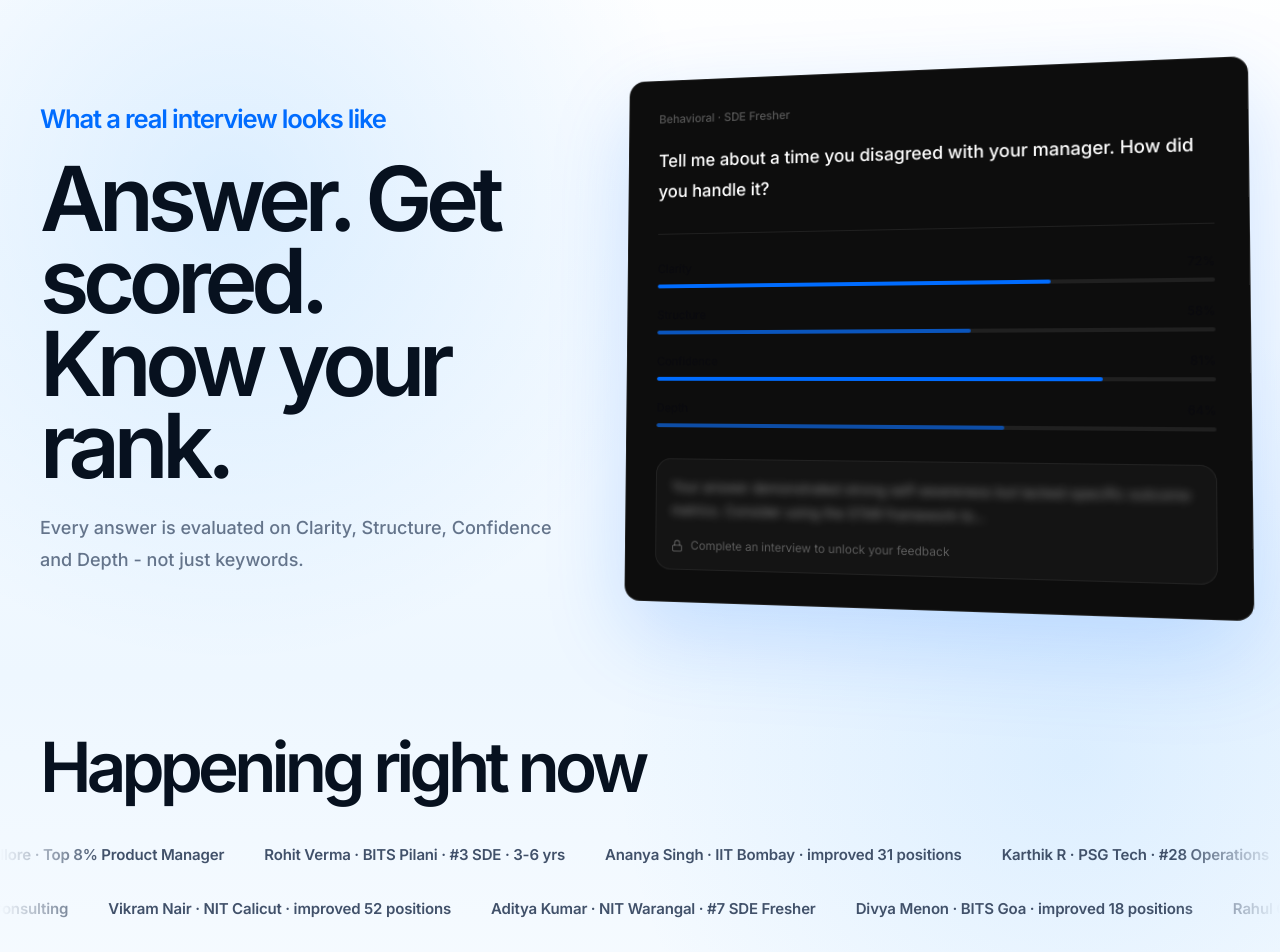
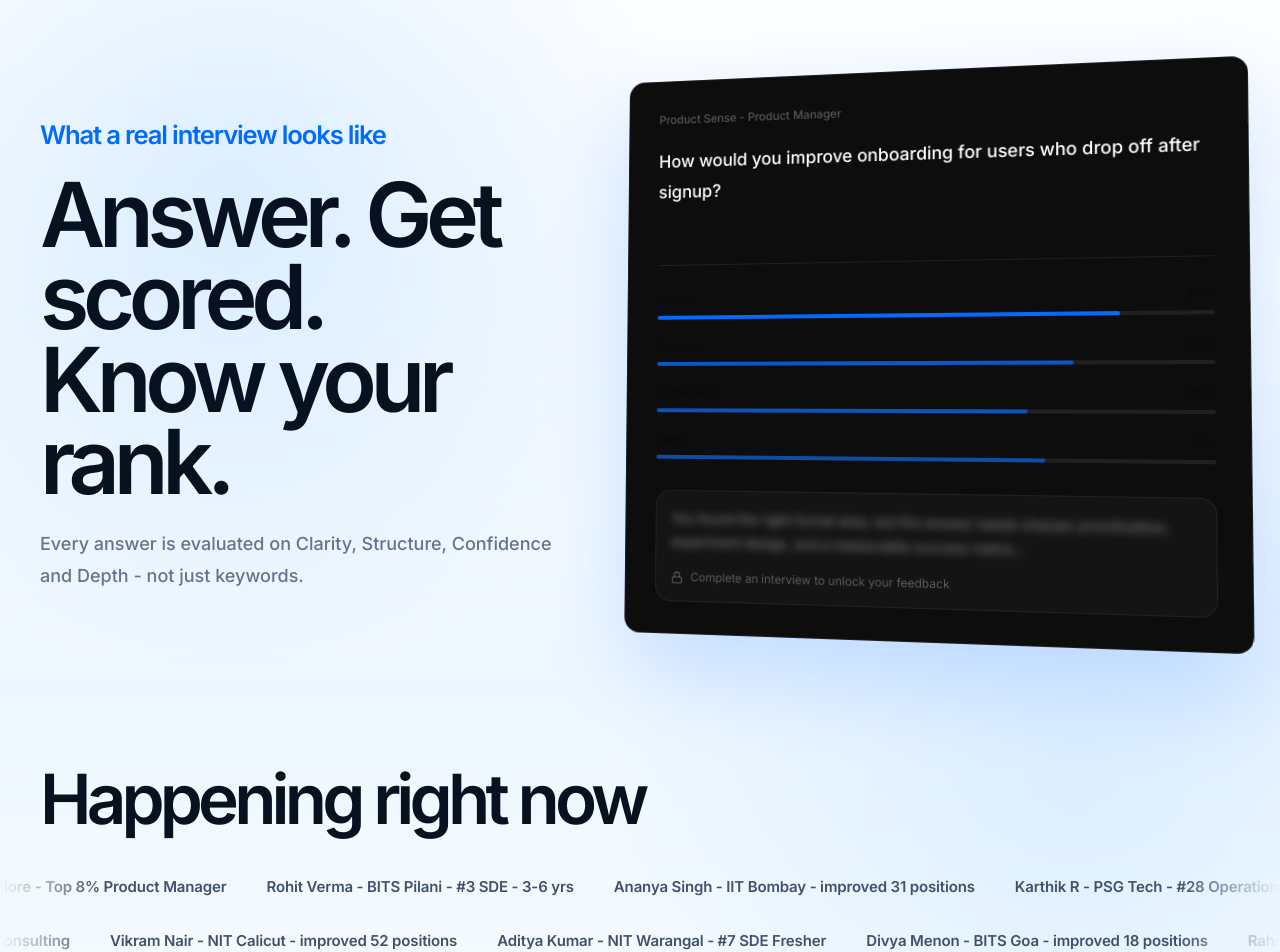
Before and after one commit to Rajat77a/PrepPeer, a Next.js app: page / in a window 1280 px wide. Shown: the part 4680-5632 px from the top of the page. Built offline with nearby package versions, Linux system fonts and the light colour scheme; a web font is replaced by a local one.

Commit message:
Rotate landing interview preview card

```diff
--- a/components/sections/SeeItInAction.tsx
+++ b/components/sections/SeeItInAction.tsx
@@ -2,29 +2,95 @@
 
 import Link from "next/link";
 import { Lock } from "lucide-react";
-import { motion, useInView } from "framer-motion";
+import {
+  AnimatePresence,
+  motion,
+  useAnimationControls,
+  useInView,
+} from "framer-motion";
 import { useEffect, useRef, useState } from "react";
 
-const scores = [
+const interviewTracks = [
+  {
+    label: "Behavioral - SDE Fresher",
+    question:
+      "Tell me about a time you disagreed with your manager. How did you handle it?",
+    feedback:
+      "Your answer demonstrated strong self-awareness but lacked specific outcome metrics. Consider using the STAR framework to...",
+    scores: [
       { label: "Clarity", value: 72, className: "bg-[#006cff]" },
       { label: "Structure", value: 58, className: "bg-[#006cff]/70" },
       { label: "Confidence", value: 81, className: "bg-[#006cff]" },
       { label: "Depth", value: 64, className: "bg-[#006cff]/60" },
+    ],
+  },
+  {
+    label: "Product Sense - Product Manager",
+    question:
+      "How would you improve onboarding for users who drop off after signup?",
+    feedback:
+      "You found the right funnel area, but the answer needs sharper prioritization, experiment design, and a measurable success metric...",
+    scores: [
+      { label: "Clarity", value: 84, className: "bg-[#006cff]" },
+      { label: "Structure", value: 76, className: "bg-[#006cff]/75" },
+      { label: "Confidence", value: 68, className: "bg-[#006cff]/70" },
+      { label: "Depth", value: 71, className: "bg-[#006cff]/60" },
+    ],
+  },
+  {
+    label: "Analytics - Data Analyst",
+    question:
+      "A key metric dropped 18% after launch. How would you investigate it?",
+    feedback:
+      "The investigation starts well, but it should separate tracking issues, cohort behavior, and product changes before recommending fixes...",
+    scores: [
+      { label: "Clarity", value: 79, className: "bg-[#006cff]/80" },
+      { label: "Structure", value: 86, className: "bg-[#006cff]" },
+      { label: "Confidence", value: 62, className: "bg-[#006cff]/65" },
+      { label: "Depth", value: 74, className: "bg-[#006cff]/70" },
+    ],
+  },
+  {
+    label: "System Design - SDE 3-6 yrs",
+    question:
+      "Design a notification system for one million daily active users.",
+    feedback:
+      "The system covers the main services, but it needs clearer failure handling, rate limits, retries, and delivery guarantees...",
+    scores: [
+      { label: "Clarity", value: 69, className: "bg-[#006cff]/75" },
+      { label: "Structure", value: 73, className: "bg-[#006cff]" },
+      { label: "Confidence", value: 66, className: "bg-[#006cff]/65" },
+      { label: "Depth", value: 82, className: "bg-[#006cff]" },
+    ],
+  },
+  {
+    label: "Operations - MBA",
+    question:
+      "A vendor delay affects 40% of orders. What would you do first?",
+    feedback:
+      "The response is decisive, but it should quantify customer impact, communicate tradeoffs, and define the first recovery checkpoint...",
+    scores: [
+      { label: "Clarity", value: 77, className: "bg-[#006cff]" },
+      { label: "Structure", value: 70, className: "bg-[#006cff]/70" },
+      { label: "Confidence", value: 88, className: "bg-[#006cff]" },
+      { label: "Depth", value: 67, className: "bg-[#006cff]/60" },
+    ],
+  },
 ];
 
 const tickerData = [
-  "Arjun Sharma · NIT Trichy · #12 SDE Fresher",
-  "Priya Nair · VIT Vellore · Top 8% Product Manager",
-  "Rohit Verma · BITS Pilani · #3 SDE · 3-6 yrs",
-  "Ananya Singh · IIT Bombay · improved 31 positions",
-  "Karthik R · PSG Tech · #28 Operations",
-  "Sneha Patel · Manipal · Top 15% MBA",
-  "Aditya Kumar · NIT Warangal · #7 SDE Fresher",
-  "Divya Menon · BITS Goa · improved 18 positions",
-  "Rahul Gupta · SRM Chennai · #44 Product Manager",
-  "Ishaan Mehta · IIT Delhi · Top 5% SDE · 1-3 yrs",
-  "Lakshmi Rao · Amrita · #19 Consulting",
-  "Vikram Nair · NIT Calicut · improved 52 positions",
+  "Arjun Sharma - NIT Trichy - #12 SDE Fresher",
+  "Priya Nair - VIT Vellore - Top 8% Product Manager",
+  "Rohit Verma - BITS Pilani - #3 SDE - 3-6 yrs",
+  "Ananya Singh - IIT Bombay - improved 31 positions",
+  "Karthik R - PSG Tech - #28 Operations",
+  "Sneha Patel - Manipal - Top 15% MBA",
+  "Aditya Kumar - NIT Warangal - #7 SDE Fresher",
+  "Divya Menon - BITS Goa - improved 18 positions",
+  "Rahul Gupta - SRM Chennai - #44 Product Manager",
+  "Ishaan Mehta - IIT Delhi - Top 5% SDE - 1-3 yrs",
+  "Lakshmi Rao - Amrita - #19 Consulting",
+  "Vikram Nair - NIT Calicut - improved 52 positions",
 ];
 
 function useCountUp(target: number, start: boolean, duration = 900) {
@@ -56,6 +122,33 @@ function useCountUp(target: number, start: boolean, duration = 900) {
 function ScoreCard() {
   const ref = useRef<HTMLDivElement | null>(null);
   const inView = useInView(ref, { once: true, margin: "-120px" });
+  const cardControls = useAnimationControls();
+  const [activeTrack, setActiveTrack] = useState(0);
+  const track = interviewTracks[activeTrack];
+
+  useEffect(() => {
+    if (!inView) return;
+
+    const interval = window.setInterval(() => {
+      setActiveTrack((current) => (current + 1) % interviewTracks.length);
+    }, 5600);
+
+    return () => window.clearInterval(interval);
+  }, [inView]);
+
+  useEffect(() => {
+    if (!inView) return;
+
+    cardControls.start({
+      rotateY: [-8, -17, -6, -8],
+      rotateX: [2, 3.4, 1.4, 2],
+      transition: {
+        duration: 0.58,
+        ease: [0.22, 1, 0.36, 1],
+        times: [0, 0.38, 0.76, 1],
+      },
+    });
+  }, [activeTrack, cardControls, inView]);
 
   return (
     <motion.article
@@ -63,22 +156,37 @@ function ScoreCard() {
       className="relative rounded-2xl border border-white/[0.08] bg-[#0d0d0d] p-8 shadow-[0_32px_90px_rgba(0,108,255,0.18)]"
       initial={{ opacity: 0, y: 34, rotateY: -8, rotateX: 2 }}
       whileInView={{ opacity: 1, y: 0, rotateY: -8, rotateX: 2 }}
+      animate={cardControls}
       viewport={{ once: true, margin: "-120px" }}
       transition={{ duration: 0.7, ease: [0.22, 1, 0.36, 1] }}
       style={{ transformPerspective: 1000 }}
-      whileHover={{ rotateY: 0, rotateX: 0, transition: { duration: 0.4, ease: "easeOut" } }}
+      whileHover={{
+        rotateY: 0,
+        rotateX: 0,
+        transition: { duration: 0.4, ease: "easeOut" },
+      }}
+    >
+      <AnimatePresence mode="wait">
+        <motion.div
+          key={`question-${activeTrack}`}
+          initial={{ opacity: 0, x: 28, filter: "blur(8px)" }}
+          animate={{ opacity: 1, x: 0, filter: "blur(0px)" }}
+          exit={{ opacity: 0, x: -24, filter: "blur(8px)" }}
+          transition={{ duration: 0.42, ease: [0.22, 1, 0.36, 1] }}
         >
           <p className="font-inter text-xs font-medium text-white/30">
-        Behavioral · SDE Fresher
+            {track.label}
           </p>
-      <h3 className="mt-5 font-inter text-lg font-medium leading-8 text-white">
-        Tell me about a time you disagreed with your manager. How did you handle it?
+          <h3 className="mt-5 min-h-[96px] font-inter text-lg font-medium leading-8 text-white">
+            {track.question}
           </h3>
+        </motion.div>
+      </AnimatePresence>
 
       <div className="my-7 h-px bg-white/[0.08]" />
 
       <div className="space-y-5">
-        {scores.map((score, index) => (
+        {track.scores.map((score, index) => (
           <div key={score.label}>
             <div className="mb-2 flex items-center justify-between font-inter text-xs">
               <span className="text-white/48">{score.label}</span>
@@ -86,12 +194,13 @@ function ScoreCard() {
             </div>
             <div className="h-1 overflow-hidden rounded-full bg-white/[0.08]">
               <motion.div
+                key={`${activeTrack}-${score.label}`}
                 className={`h-full rounded-full ${score.className}`}
                 initial={{ width: 0 }}
                 animate={{ width: inView ? `${score.value}%` : 0 }}
                 transition={{
-                  duration: 0.8,
-                  delay: index * 0.2,
+                  duration: 0.5,
+                  delay: index * 0.05,
                   ease: [0.22, 1, 0.36, 1],
                 }}
               />
@@ -104,10 +213,18 @@ function ScoreCard() {
         className="mt-8 select-none rounded-2xl border border-white/[0.06] bg-white/[0.03] p-4"
         aria-hidden="true"
       >
-        <p className="pointer-events-none blur-sm font-inter text-sm leading-6 text-white/50">
-          Your answer demonstrated strong self-awareness but lacked specific outcome
-          metrics. Consider using the STAR framework to...
-        </p>
+        <AnimatePresence mode="wait">
+          <motion.p
+            key={`feedback-${activeTrack}`}
+            className="pointer-events-none blur-sm font-inter text-sm leading-6 text-white/50"
+            initial={{ opacity: 0, y: 8 }}
+            animate={{ opacity: 1, y: 0 }}
+            exit={{ opacity: 0, y: -8 }}
+            transition={{ duration: 0.32, ease: "easeOut" }}
+          >
+            {track.feedback}
+          </motion.p>
+        </AnimatePresence>
         <div className="pointer-events-none mt-4 flex items-center gap-2 font-inter text-xs text-white/30">
           <Lock size={13} />
           Complete an interview to unlock your feedback
@@ -218,8 +335,8 @@ export function SeeItInAction() {
               Answer. Get scored. Know your rank.
             </h2>
             <p className="mt-6 max-w-[520px] font-inter text-lg font-medium leading-8 text-[#64748b]">
-              Every answer is evaluated on Clarity, Structure, Confidence and Depth
-              - not just keywords.
+              Every answer is evaluated on Clarity, Structure, Confidence and
+              Depth - not just keywords.
             </p>
           </motion.div>
 
```
Lines whose indentation alone changed are shown as unchanged.
